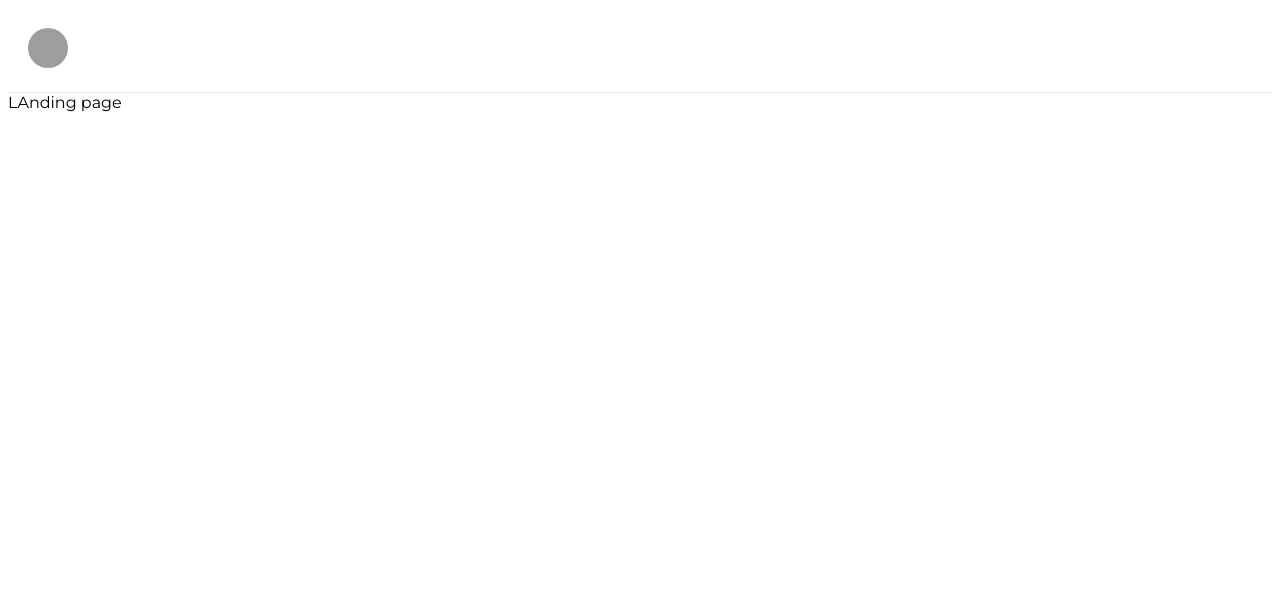
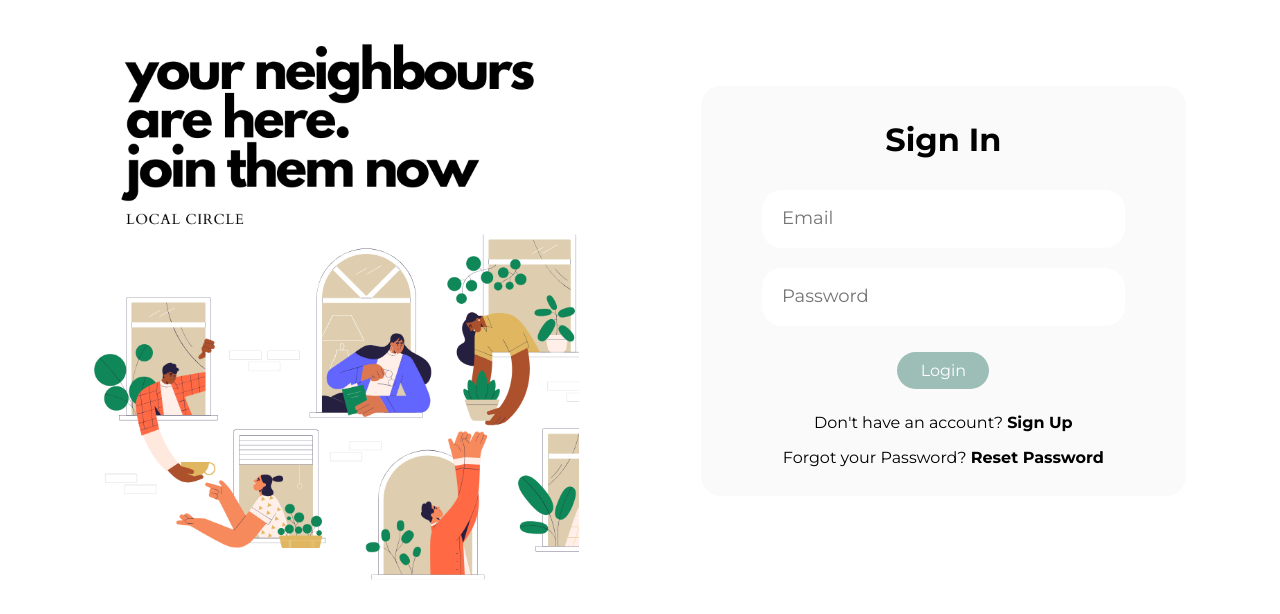
Before and after one commit to ezgh/localcircle, a React (Vite) app in the folder frontend/: page / in a window 1280 px wide. Shown: the top 614 px of the page. Built offline with nearby package versions, Linux system fonts and the light colour scheme; no server answers; grey boxes are pictures that could not be loaded.

Commit message:
UI changes

```diff
--- a/frontend/src/App.tsx
+++ b/frontend/src/App.tsx
@@ -15,7 +15,6 @@ import ListingDetail from "./pages/ListingDetail";
 import Profile from "./pages/Profile";
 import Settings from "./pages/Settings";
 import Bookmarks from "./pages/Bookmarks";
-import LandingPage from "./pages/LandingPage";
 
 export default function App() {
   const [isAuthenticated, setIsAuthenticated] = useState(false);
@@ -55,24 +54,19 @@ export default function App() {
   }, []);
   return (
     <>
-      {isAuthenticated ? (
-        <Routes>
+      <Routes>
+        {isAuthenticated ? (
           <Route path="/" element={<MainLayout />}>
-            <Route index element={<LandingPage />} />
-            <Route path="/home" element={<Home />} />
+            <Route index element={<Home />} />
             <Route path="/listing/:id" element={<ListingDetail />} />
             <Route path="/settings" element={<Settings />} />
             <Route path="/profile/:id" element={<Profile />} />
             <Route path="/bookmarks/" element={<Bookmarks />} />
           </Route>
-        </Routes>
-      ) : (
-        <Routes>
+        ) : (
           <Route path="/" element={<LoginLayout />}>
-            <Route index element={<LandingPage />} />
-
             <Route
-              path="/login"
+              index
               element={<Login setIsAuthenticated={setIsAuthenticated} />}
             />
             <Route path="/register" element={<Register />} />
@@ -83,8 +77,8 @@ export default function App() {
               element={<ResetPassword />}
             />
           </Route>
-        </Routes>
-      )}
+        )}
+      </Routes>
     </>
   );
 }
--- a/frontend/src/components/DeleteModal.tsx
+++ b/frontend/src/components/DeleteModal.tsx
@@ -55,6 +55,8 @@ const DarkBackground = styled.div`
 
 const Centered = styled.div`
   position: fixed;
+  z-index: 999;
+
   top: 50%;
   width: 25%;
   left: 50%;
--- a/frontend/src/components/EditModal.tsx
+++ b/frontend/src/components/EditModal.tsx
@@ -151,6 +151,7 @@ const DarkBackground = styled.div`
 `;
 
 const Centered = styled.div`
+  z-index: 999;
   position: fixed;
   top: 50%;
   width: 40%;
--- a/frontend/src/components/Listing.tsx
+++ b/frontend/src/components/Listing.tsx
@@ -225,7 +225,7 @@ const Content = styled.div`
 
   img {
     margin-top: 10px;
-    width: 80%;
+    width: 60%;
   }
 
   @media (max-width: 768px) {
--- a/frontend/src/components/Modal.tsx
+++ b/frontend/src/components/Modal.tsx
@@ -147,6 +147,8 @@ const DarkBackground = styled.div`
 
 const Centered = styled.div`
   position: fixed;
+  z-index: 999;
+
   top: 50%;
   width: 40%;
   left: 50%;
--- a/frontend/src/components/layouts/LoginLayout.tsx
+++ b/frontend/src/components/layouts/LoginLayout.tsx
@@ -1,12 +1,19 @@
 import { Outlet } from "react-router-dom";
-
-import LoginNavbar from "../LoginNavbar";
+import styled from "styled-components";
 
 export default function LoginLayout() {
   return (
     <>
-      <LoginNavbar />
-      <Outlet />
+      <Main>
+        <Outlet />
+      </Main>
     </>
   );
 }
+
+const Main = styled.div`
+  margin: 2%;
+  @media (max-width: 768px) {
+    margin: 0;
+  }
+`;
--- a/frontend/src/pages/LandingPage.tsx
+++ /dev/null
@@ -1,3 +0,0 @@
-export default function LandingPage() {
-  return <div>LAnding page</div>;
-}
--- a/frontend/src/pages/Login.tsx
+++ b/frontend/src/pages/Login.tsx
@@ -4,6 +4,7 @@ import Cookies from "js-cookie";
 import styled from "styled-components";
 
 import { loginUser } from "../api/api";
+import homepic from "../assets/homepage.png";
 
 export default function Login({
   setIsAuthenticated,
@@ -33,7 +34,9 @@ export default function Login({
   return (
     <>
       <Container>
-        <Box>Bir</Box>
+        <Box>
+          <img src={homepic} alt="" />
+        </Box>
         <Box>
           <LoginForm>
             <h1>Sign In</h1>
@@ -89,11 +92,16 @@ const Container = styled.div`
 
 const Box = styled.div`
   width: 50%;
-  border: 1px solid #000;
+  border: none;
   text-align: center;
 
   @media (max-width: 768px) {
     width: 100%;
+  }
+
+  img {
+    max-width: 80%;
+    height: auto;
   }
 `;
 
--- a/frontend/src/pages/Register.tsx
+++ b/frontend/src/pages/Register.tsx
@@ -4,9 +4,13 @@ import styled from "styled-components";
 
 import { MdOutlineMarkEmailRead } from "react-icons/md";
 
+import Alert from "../components/Alert";
+
 import { registerUser } from "../api/api";
+import homepic from "../assets/homepage.png";
 
 export default function Login() {
+  const [failMessage, setFailMessage] = useState("");
   const [first_name, setFirstName] = useState("");
   const [last_name, setLastName] = useState("");
   const [email, setEmail] = useState("");
@@ -30,6 +34,12 @@ export default function Login() {
       console.log(data);
       setIsRegistered(true);
     } catch (error) {
+      const errorMessage = "Sorry, an error occurred during registration.";
+
+      setFailMessage(errorMessage);
+      setTimeout(() => {
+        setFailMessage("");
+      }, 5000); // Display the error message for 5 seconds
       console.error(error);
     }
   };
@@ -37,7 +47,10 @@ export default function Login() {
   return (
     <>
       <Container>
-        <Box>Bir</Box>
+        <Box>
+          {" "}
+          <img src={homepic} alt="" />
+        </Box>
         <Box>
           {isRegistered ? (
             <RegisterForm>
@@ -119,6 +132,7 @@ export default function Login() {
             </RegisterForm>
           )}
         </Box>
+        {failMessage && <Alert message={failMessage} type="fail" />}
       </Container>
     </>
   );
@@ -134,11 +148,15 @@ const Container = styled.div`
 
 const Box = styled.div`
   width: 50%;
-  border: 1px solid #000;
+  border: none;
   text-align: center;
 
   @media (max-width: 768px) {
     width: 100%;
+  }
+  img {
+    max-width: 80%;
+    height: auto;
   }
 `;
 
--- a/frontend/src/pages/ResetPassword.tsx
+++ b/frontend/src/pages/ResetPassword.tsx
@@ -3,6 +3,7 @@ import { useParams, Link } from "react-router-dom";
 import styled from "styled-components";
 
 import { resetPassword } from "../api/api";
+import homepic from "../assets/homepage.png";
 
 export default function ResetPassword() {
   const { uid, token } = useParams();
@@ -24,13 +25,16 @@ export default function ResetPassword() {
   return (
     <>
       <Container>
-        <Box>Bir</Box>
+        <Box>
+          {" "}
+          <img src={homepic} alt="" />
+        </Box>
         <Box>
           {isResetted ? (
             <ResetForm>
               <p>
                 Your password has been successfully changed. You can
-                <Link to="/login">Login</Link> with your new password now.
+                <Link to="/">Login</Link> with your new password now.
               </p>
             </ResetForm>
           ) : (
@@ -77,6 +81,11 @@ const Container = styled.div`
 
   @media (max-width: 768px) {
     flex-direction: column;
+  }
+
+  img {
+    max-width: 80%;
+    height: auto;
   }
 `;
 
```
Also changed, not shown: frontend/src/assets/homepage.png (added).
